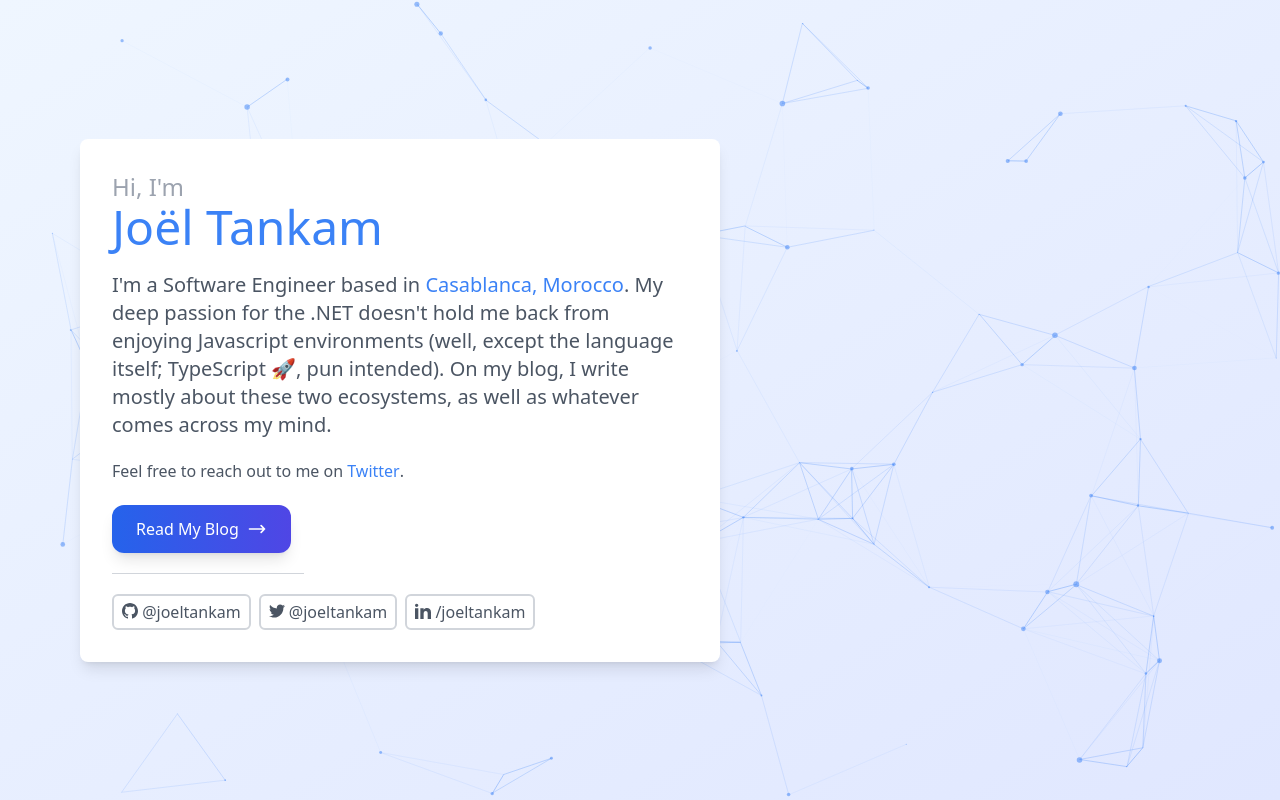
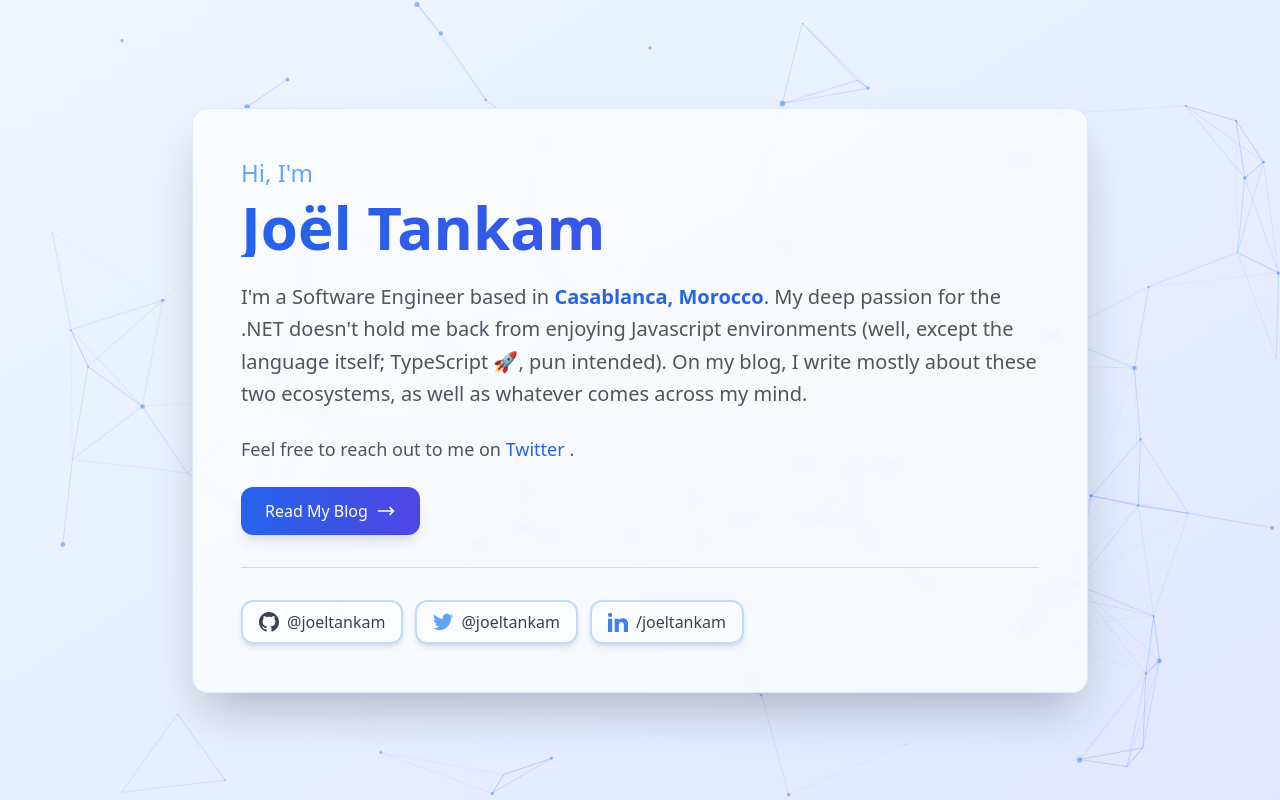
Before and after one commit to joeltankam/website, a Vue app: page / in a window 1280 px wide. Built offline with nearby package versions, Linux system fonts and the light colour scheme.

Commit message:
Update landing page

```diff
--- a/src/views/Landing.vue
+++ b/src/views/Landing.vue
@@ -1,27 +1,32 @@
 <template>
-  <div class="w-screen h-screen md:flex items-start lg:items-center transition-all duration-700 ease-out bg-gradient-to-br from-blue-50 to-indigo-100 relative overflow-hidden">
+  <div class="min-h-screen bg-gradient-to-br from-blue-50 to-indigo-100 relative overflow-hidden">
     <!-- Particles Background -->
     <div id="particles-js" class="absolute inset-0"></div>
 
-    <!-- Content Card -->
-    <div class="md:shadow-lg bg-white md:rounded-lg p-8 font-medium text-gray-600 z-10 md:m-20 md:w-2/3 lg:w-1/2 max-w-screen-lg transition-all duration-700 ease-out">
-      <div>
-        <p class="text-2xl text-gray-400">Hi, I'm</p>
-        <h1 class="text-5xl text-blue-500">Joël Tankam</h1>
-        <p class="text-xl my-5">
-          I'm a Software Engineer based in <span class="text-blue-500">Casablanca, Morocco</span>.
+    <!-- Content -->
+    <div class="relative z-10 min-h-screen flex items-center justify-center px-6 py-12">
+      <div class="max-w-4xl w-full">
+        <!-- Main Card -->
+        <div class="bg-white/70 backdrop-blur-sm rounded-2xl shadow-2xl p-8 md:p-12 border border-blue-100 transition-all duration-700 ease-out">
+          <div class="mb-8">
+            <p class="text-2xl text-blue-400 mb-2">Hi, I'm</p>
+            <h1 class="text-5xl md:text-6xl font-bold bg-gradient-to-r from-blue-600 to-indigo-600 bg-clip-text text-transparent mb-6">
+              Joël Tankam
+            </h1>
+            <p class="text-xl text-gray-600 leading-relaxed mb-6">
+              I'm a Software Engineer based in <span class="text-blue-600 font-semibold">Casablanca, Morocco</span>.
               My deep passion for the .NET doesn't hold me back from enjoying Javascript environments
               (well, except the language itself; TypeScript 🚀, pun intended).
               On my blog, I write mostly about these two ecosystems, as well as whatever comes across my mind.
             </p>
-        <p class="my-5">
+            <p class="text-lg text-gray-600 mb-6">
               Feel free to reach out to me on
               <a href="https://twitter.com/joeltankam" rel="noopener noreferrer" target="_blank"
-            class="transition duration-300 ease-in-out text-blue-500 inline-block border-b-2 border-white transform hover:border-blue-500">
+                class="text-blue-600 font-medium hover:text-blue-700 border-b-2 border-transparent hover:border-blue-600 transition-all duration-300">
                 Twitter
               </a>.
             </p>
-        <p class="my-5">
+            <div class="mb-8">
               <router-link
                 to="/blog"
                 class="inline-flex items-center space-x-2 px-6 py-3 bg-gradient-to-r from-blue-600 to-indigo-600 text-white font-medium rounded-xl hover:from-blue-700 hover:to-indigo-700 transform hover:scale-105 transition-all duration-300 shadow-lg hover:shadow-xl"
@@ -31,37 +36,45 @@
                   <path stroke-linecap="round" stroke-linejoin="round" stroke-width="2" d="M17 8l4 4m0 0l-4 4m4-4H3"></path>
                 </svg>
               </router-link>
-        </p>
             </div>
-      <hr class="border-gray-300 w-1/3" />
-      <div class="pt-5 flex flex-wrap gap-2">
+          </div>
+
+          <!-- Divider -->
+          <div class="border-t border-blue-200 my-8"></div>
+
+          <!-- Social Links -->
+          <div class="flex flex-wrap gap-3">
             <a href="https://github.com/joeltankam" target="_blank" rel="noopener noreferrer"
-          class="border-2 border-gray-300 rounded-md py-1 px-2 inline-block transition duration-300 ease-in-out hover:text-gray-900 hover:border-gray-900">
-          <svg xmlns="http://www.w3.org/2000/svg" viewBox="0 0 24 24" class="fill-current h-4 w-4 inline-block mb-1">
+              class="inline-flex items-center space-x-2 px-4 py-2 bg-white/50 border-2 border-blue-200 rounded-xl hover:border-gray-900 hover:bg-white transition-all duration-300 shadow-md hover:shadow-lg group">
+              <svg xmlns="http://www.w3.org/2000/svg" viewBox="0 0 24 24" class="fill-current h-5 w-5 text-gray-700 group-hover:text-gray-900 transition-colors">
                 <title>GitHub</title>
                 <path
                   d="M12 0c-6.626 0-12 5.373-12 12 0 5.302 3.438 9.8 8.207 11.387.599.111.793-.261.793-.577v-2.234c-3.338.726-4.033-1.416-4.033-1.416-.546-1.387-1.333-1.756-1.333-1.756-1.089-.745.083-.729.083-.729 1.205.084 1.839 1.237 1.839 1.237 1.07 1.834 2.807 1.304 3.492.997.107-.775.418-1.305.762-1.604-2.665-.305-5.467-1.334-5.467-5.931 0-1.311.469-2.381 1.236-3.221-.124-.303-.535-1.524.117-3.176 0 0 1.008-.322 3.301 1.23.957-.266 1.983-.399 3.003-.404 1.02.005 2.047.138 3.006.404 2.291-1.552 3.297-1.23 3.297-1.23.653 1.653.242 2.874.118 3.176.77.84 1.235 1.911 1.235 3.221 0 4.609-2.807 5.624-5.479 5.921.43.372.823 1.102.823 2.222v3.293c0 .319.192.694.801.576 4.765-1.589 8.199-6.086 8.199-11.386 0-6.627-5.373-12-12-12z" />
               </svg>
-          @joeltankam
+              <span class="text-gray-700 font-medium group-hover:text-gray-900 transition-colors">@joeltankam</span>
             </a>
+
             <a href="https://twitter.com/joeltankam" target="_blank" rel="noopener noreferrer"
-          class="border-2 border-gray-300 rounded-md py-1 px-2 inline-block transition duration-300 ease-in-out hover:text-blue-500 hover:border-blue-500">
-          <svg xmlns="http://www.w3.org/2000/svg" viewBox="0 0 24 24" class="fill-current h-4 w-4 inline-block mb-1">
+              class="inline-flex items-center space-x-2 px-4 py-2 bg-white/50 border-2 border-blue-200 rounded-xl hover:border-blue-500 hover:bg-white transition-all duration-300 shadow-md hover:shadow-lg group">
+              <svg xmlns="http://www.w3.org/2000/svg" viewBox="0 0 24 24" class="fill-current h-5 w-5 text-blue-400 group-hover:text-blue-500 transition-colors">
                 <title>Twitter</title>
                 <path
                   d="M24 4.557c-.883.392-1.832.656-2.828.775 1.017-.609 1.798-1.574 2.165-2.724-.951.564-2.005.974-3.127 1.195-.897-.957-2.178-1.555-3.594-1.555-3.179 0-5.515 2.966-4.797 6.045-4.091-.205-7.719-2.165-10.148-5.144-1.29 2.213-.669 5.108 1.523 6.574-.806-.026-1.566-.247-2.229-.616-.054 2.281 1.581 4.415 3.949 4.89-.693.188-1.452.232-2.224.084.626 1.956 2.444 3.379 4.6 3.419-2.07 1.623-4.678 2.348-7.29 2.04 2.179 1.397 4.768 2.212 7.548 2.212 9.142 0 14.307-7.721 13.995-14.646.962-.695 1.797-1.562 2.457-2.549z" />
               </svg>
-          @joeltankam
+              <span class="text-gray-700 font-medium group-hover:text-blue-500 transition-colors">@joeltankam</span>
             </a>
+
             <a href="https://www.linkedin.com/in/joeltankam/" target="_blank" rel="noopener noreferrer"
-          class="border-2 border-gray-300 rounded-md py-1 px-2 inline-block transition duration-300 ease-in-out hover:text-blue-600 hover:border-blue-600">
-          <svg xmlns="http://www.w3.org/2000/svg" viewBox="0 0 24 24" class="fill-current h-4 w-4 inline-block mb-1">
+              class="inline-flex items-center space-x-2 px-4 py-2 bg-white/50 border-2 border-blue-200 rounded-xl hover:border-blue-600 hover:bg-white transition-all duration-300 shadow-md hover:shadow-lg group">
+              <svg xmlns="http://www.w3.org/2000/svg" viewBox="0 0 24 24" class="fill-current h-5 w-5 text-blue-500 group-hover:text-blue-600 transition-colors">
                 <title>LinkedIn</title>
                 <path
                   d="M4.98 3.5c0 1.381-1.11 2.5-2.48 2.5s-2.48-1.119-2.48-2.5c0-1.38 1.11-2.5 2.48-2.5s2.48 1.12 2.48 2.5zm.02 4.5h-5v16h5v-16zm7.982 0h-4.968v16h4.969v-8.399c0-4.67 6.029-5.052 6.029 0v8.399h4.988v-10.131c0-7.88-8.922-7.593-11.018-3.714v-2.155z" />
               </svg>
-          /joeltankam
+              <span class="text-gray-700 font-medium group-hover:text-blue-600 transition-colors">/joeltankam</span>
             </a>
+          </div>
+        </div>
       </div>
     </div>
   </div>
```
Lines whose indentation alone changed are shown as unchanged.
